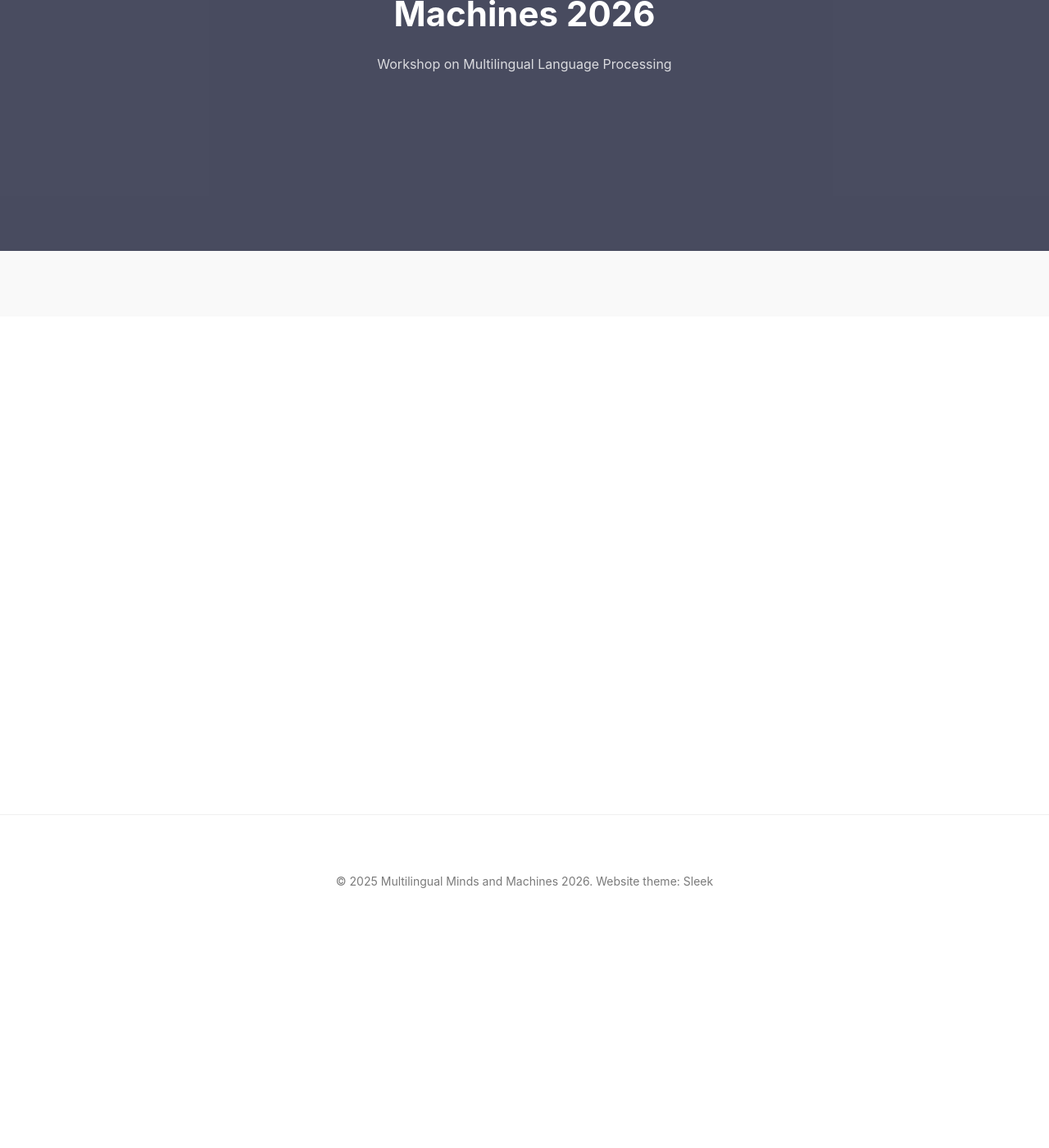
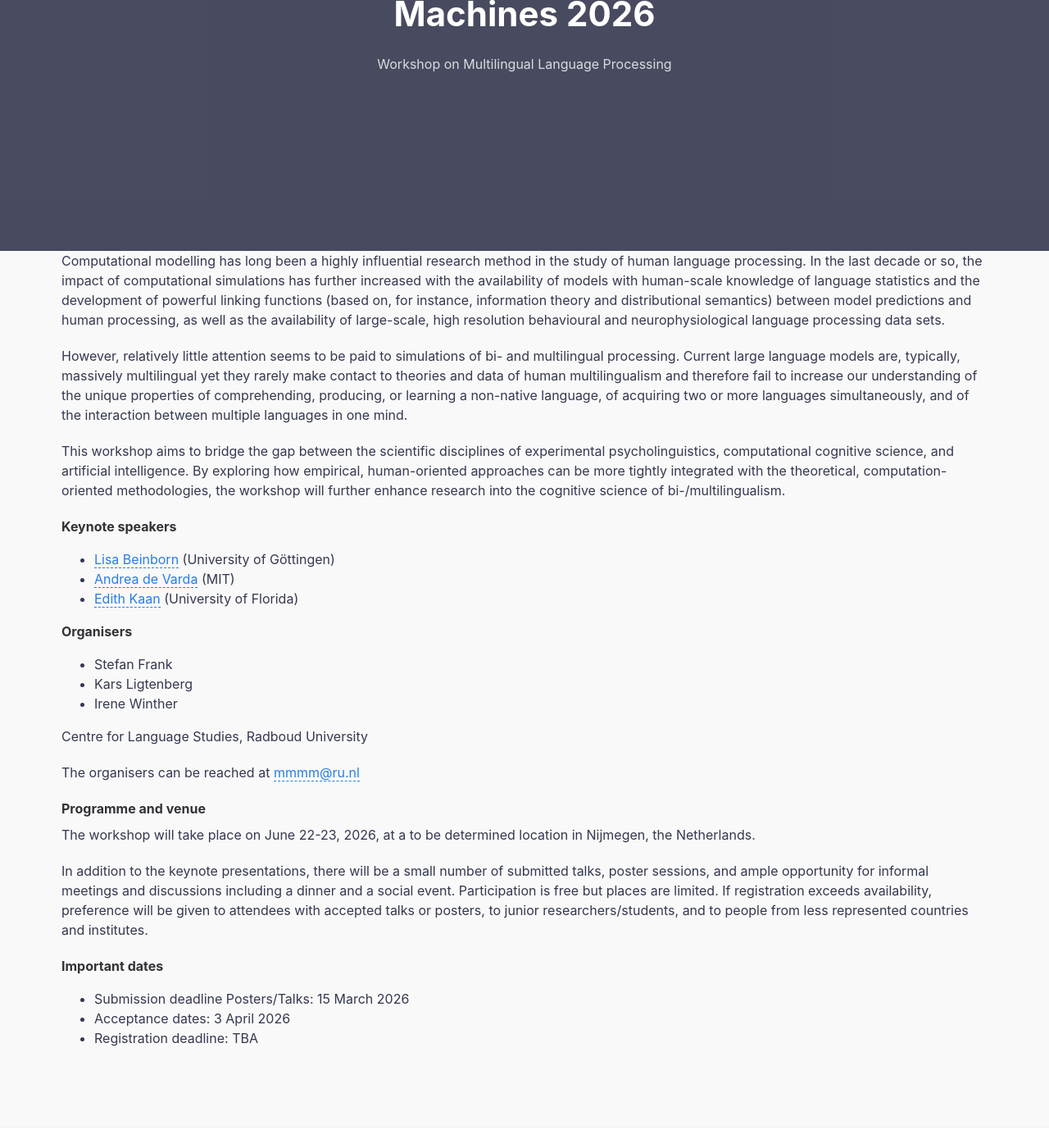
Before and after one commit to mmmm2026/mmmm2026.github.io, a Jekyll site: the page built from index.md, in a window 1280 px wide and 1400 px high, scrolled down 270 px. Shown: the whole window at 82% size. Built offline with Jekyll 4.4.1, drawn with Linux system fonts in a browser that asks for light colours.

Commit message:
Update index.md

```diff
--- a/index.md
+++ b/index.md
@@ -7,3 +7,34 @@
 layout: default
 title: Multilingual Minds and Machines 2026
 ---
+
+Computational modelling has long been a highly influential research method in the study of human language processing. In the last decade or so, the impact of computational simulations has further increased with the availability of models with human-scale knowledge of language statistics and the development of powerful linking functions (based on, for instance, information theory and distributional semantics) between model predictions and human processing, as well as the availability of large-scale, high resolution behavioural and neurophysiological language processing data sets.
+
+However, relatively little attention seems to be paid to simulations of bi- and multilingual processing. Current large language models are, typically, massively multilingual yet they rarely make contact to theories and data of human multilingualism and therefore fail to increase our understanding of the unique properties of comprehending, producing, or learning a non-native language, of acquiring two or more languages simultaneously, and of the interaction between multiple languages in one mind.
+
+This workshop aims to bridge the gap between the scientific disciplines of experimental psycholinguistics, computational cognitive science, and artificial intelligence. By exploring how empirical, human-oriented approaches can be more tightly integrated with the theoretical, computation-oriented methodologies, the workshop will further enhance research into the cognitive science of bi-/multilingualism.
+
+#### Keynote speakers
+- [Lisa Beinborn](https://beinborn.eu/) (University of Göttingen)
+- [Andrea de Varda](https://andrea-de-varda.github.io/) (MIT)
+- [Edith Kaan](https://blab.lin.ufl.edu/directory/dr-edith-kaan/) (University of Florida)
+
+#### Organisers
+- Stefan Frank
+- Kars Ligtenberg
+- Irene Winther
+
+Centre for Language Studies, Radboud University
+
+The organisers can be reached at <mmmm@ru.nl>
+
+#### Programme and venue
+
+The workshop will take place on June 22-23, 2026, at a to be determined location in Nijmegen, the Netherlands.
+
+In addition to the keynote presentations, there will be a small number of submitted talks, poster sessions, and ample opportunity for informal meetings and discussions including a dinner and a social event. Participation is free but places are limited. If registration exceeds availability, preference will be given to attendees with accepted talks or posters, to junior researchers/students, and to people from less represented countries and institutes.
+
+#### Important dates
+- Submission deadline Posters/Talks: 15 March 2026
+- Acceptance dates: 3 April 2026
+- Registration deadline: TBA
```
